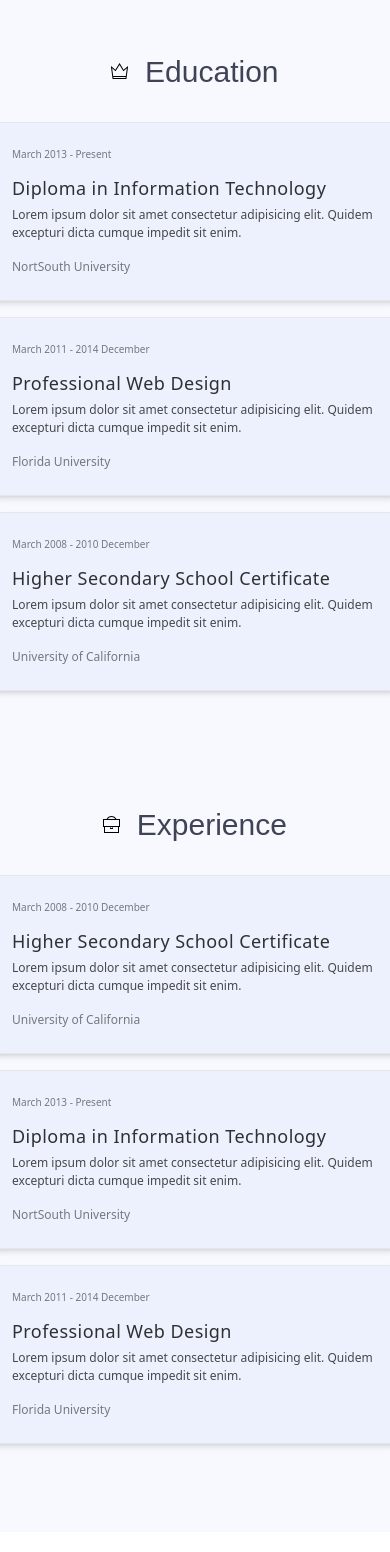
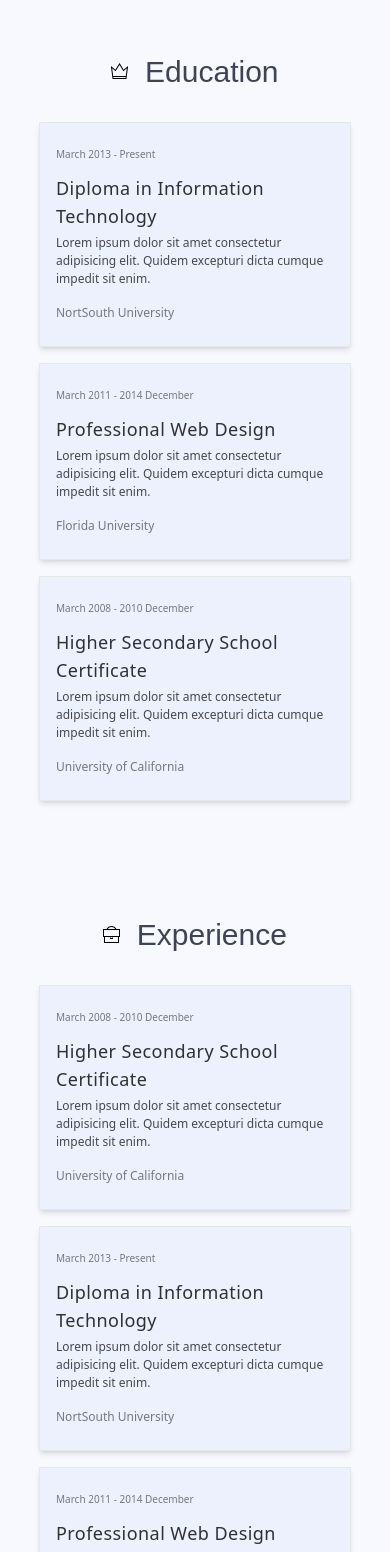
Before and after one commit to Ali-0235/portfolio, a React (Create React App) app: page / in a window 390 px wide. Shown: the part 6000-7552 px from the top of the page. Built offline with nearby package versions, Linux system fonts and the light colour scheme; what tw-elements would draw is missing.

Commit message:
portfolioChanges2

```diff
--- a/src/App.js
+++ b/src/App.js
@@ -368,7 +368,7 @@ function App() {
               &nbsp; Education
             </p>
             <div className="Card1 cursor-pointer my-2">
-              <p className="flex flex-col items-start py-6 px-4 w-[400px] bg-[#EDF1FD] text-[#737998] border border-gray-200 shadow-md  hover:scale-[1.1] ease-in duration-100">
+              <p className="flex flex-col items-start py-6 px-4 sm:w-[400px] w-[80%] mx-auto bg-[#EDF1FD] text-[#737998] border border-gray-200 shadow-md  hover:scale-[1.1] ease-in duration-100">
                 <p className="text-[10px]  text-start  text-black opacity-[0.5]">
                   March 2013 - Present
                 </p>
@@ -385,7 +385,7 @@ function App() {
               </p>
             </div>
             <div className="Card1 cursor-pointer my-2">
-              <p className="flex flex-col items-start py-6 px-4 w-[400px] bg-[#EDF1FD] text-[#737998] border border-gray-200 shadow-md  hover:scale-[1.1] ease-in duration-100">
+              <p className="flex flex-col items-start py-6 px-4 sm:w-[400px] w-[80%] mx-auto bg-[#EDF1FD] text-[#737998] border border-gray-200 shadow-md  hover:scale-[1.1] ease-in duration-100">
                 <p className="text-[10px]  text-start  text-black opacity-[0.5]">
                   March 2011 - 2014 December
                 </p>
@@ -402,7 +402,7 @@ function App() {
               </p>
             </div>
             <div className="Card1 cursor-pointer my-2">
-              <p className="flex flex-col items-start py-6 px-4 w-[400px] bg-[#EDF1FD] text-[#737998] border border-gray-200 shadow-md  hover:scale-[1.1] ease-in duration-100">
+              <p className="flex flex-col items-start py-6 px-4 sm:w-[400px] w-[80%] mx-auto bg-[#EDF1FD] text-[#737998] border border-gray-200 shadow-md  hover:scale-[1.1] ease-in duration-100">
                 <p className="text-[10px]  text-start  text-black opacity-[0.5]">
                   March 2008 - 2010 December
                 </p>
@@ -428,7 +428,7 @@ function App() {
               &nbsp; Experience
             </p>
             <div className="Card1 cursor-pointer my-2">
-              <p className="flex flex-col items-start py-6 px-4 w-[400px] bg-[#EDF1FD] text-[#737998] border border-gray-200 shadow-md  hover:scale-[1.1] ease-in duration-100">
+              <p className="flex flex-col items-start py-6 px-4 sm:w-[400px] w-[80%] mx-auto bg-[#EDF1FD] text-[#737998] border border-gray-200 shadow-md  hover:scale-[1.1] ease-in duration-100">
                 <p className="text-[10px]  text-start  text-black opacity-[0.5]">
                   March 2008 - 2010 December
                 </p>
@@ -445,7 +445,7 @@ function App() {
               </p>
             </div>
             <div className="Card1 cursor-pointer my-2">
-              <p className="flex flex-col items-start py-6 px-4 w-[400px] bg-[#EDF1FD] text-[#737998] border border-gray-200 shadow-md  hover:scale-[1.1] ease-in duration-100">
+              <p className="flex flex-col items-start py-6 px-4 sm:w-[400px] w-[80%] mx-auto bg-[#EDF1FD] text-[#737998] border border-gray-200 shadow-md  hover:scale-[1.1] ease-in duration-100">
                 <p className="text-[10px]  text-start  text-black opacity-[0.5]">
                   March 2013 - Present
                 </p>
@@ -462,7 +462,7 @@ function App() {
               </p>
             </div>
             <div className="Card1 cursor-pointer my-2">
-              <p className="flex flex-col items-start py-6 px-4 w-[400px] bg-[#EDF1FD] text-[#737998] border border-gray-200 shadow-md  hover:scale-[1.1] ease-in duration-100">
+              <p className="flex flex-col items-start py-6 px-4 sm:w-[400px] w-[80%] mx-auto bg-[#EDF1FD] text-[#737998] border border-gray-200 shadow-md  hover:scale-[1.1] ease-in duration-100">
                 <p className="text-[10px]  text-start  text-black opacity-[0.5]">
                   March 2011 - 2014 December
                 </p>
```
